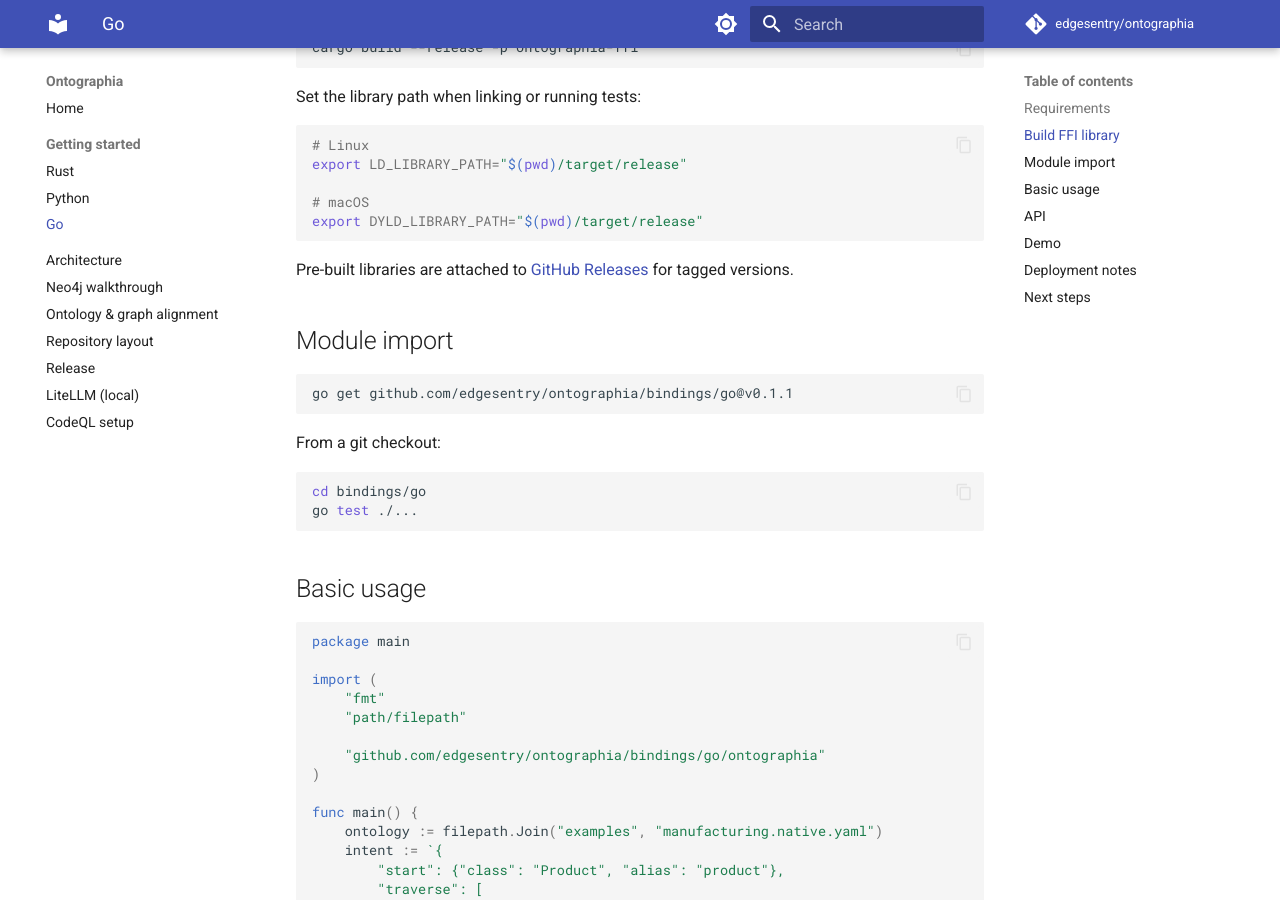
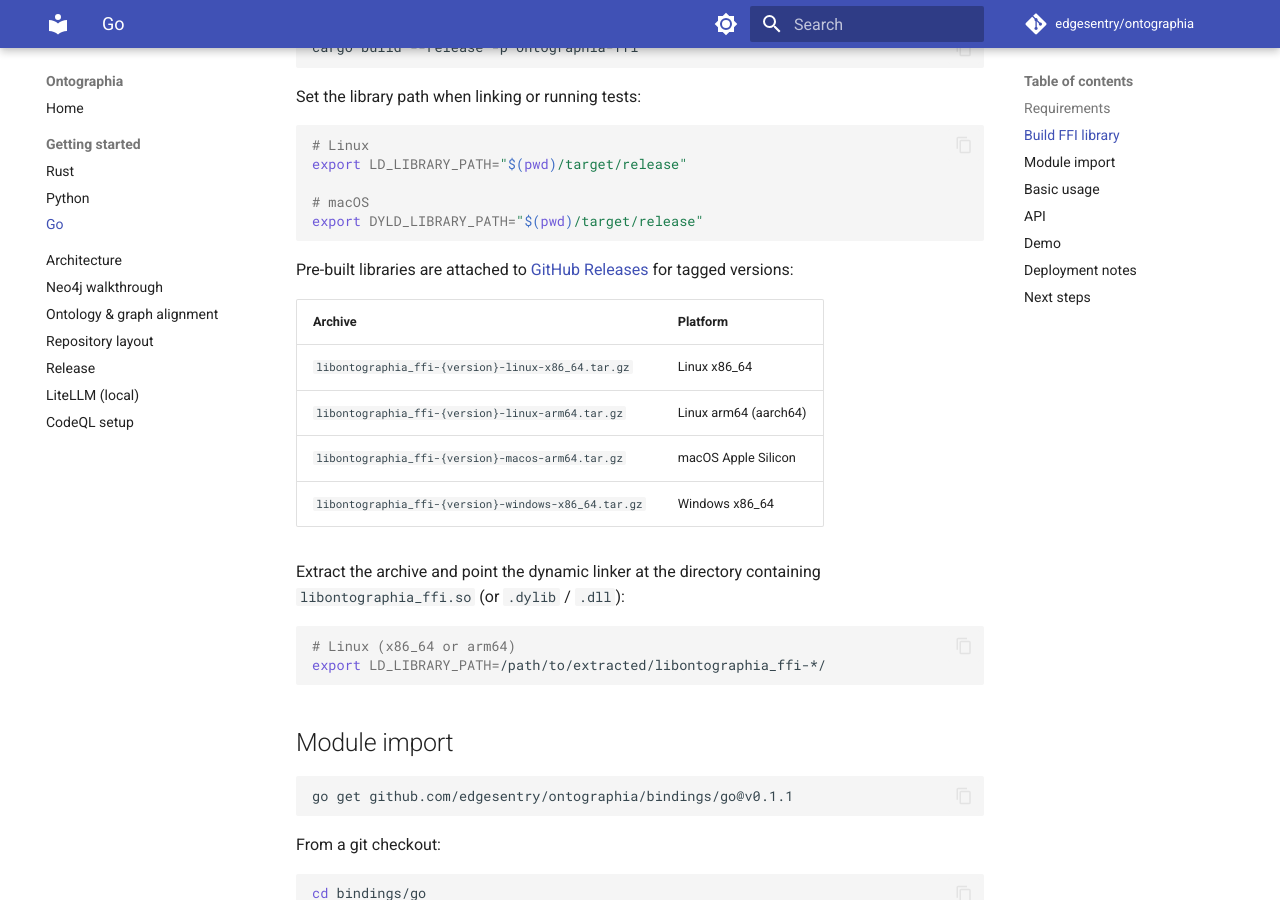
Before and after one commit to edgesentry/ontographia, an MkDocs documentation site: the page built from docs/go.md, in a window 1280 px wide and 900 px high, scrolled down 478 px. Built offline with MkDocs 1.6.1 and Material for MkDocs 9.7.7, drawn with Linux system fonts in a browser that asks for light colours; comment, search, counter and statistics services are not loaded.

Commit message:
Ship Linux arm64 FFI library for Go bindings (#31)
Add Linux arm64 FFI to release workflow.

Ship libontographia_ffi-linux-arm64 on ubuntu-24.04-arm runners and document the artifact for Go/cgo users (closes #30).

Co-authored-by: Cursor <cursoragent@cursor.com>

````diff
--- a/docs/go.md
+++ b/docs/go.md
@@ -24,7 +24,21 @@ export LD_LIBRARY_PATH="$(pwd)/target/release"
 export DYLD_LIBRARY_PATH="$(pwd)/target/release"
 ```
 
-Pre-built libraries are attached to [GitHub Releases](https://github.com/edgesentry/ontographia/releases) for tagged versions.
+Pre-built libraries are attached to [GitHub Releases](https://github.com/edgesentry/ontographia/releases) for tagged versions:
+
+| Archive | Platform |
+|---------|----------|
+| `libontographia_ffi-{version}-linux-x86_64.tar.gz` | Linux x86_64 |
+| `libontographia_ffi-{version}-linux-arm64.tar.gz` | Linux arm64 (aarch64) |
+| `libontographia_ffi-{version}-macos-arm64.tar.gz` | macOS Apple Silicon |
+| `libontographia_ffi-{version}-windows-x86_64.tar.gz` | Windows x86_64 |
+
+Extract the archive and point the dynamic linker at the directory containing `libontographia_ffi.so` (or `.dylib` / `.dll`):
+
+```bash
+# Linux (x86_64 or arm64)
+export LD_LIBRARY_PATH=/path/to/extracted/libontographia_ffi-*/
+```
 
 ## Module import
 
````
Also changed, not shown: docs/release.md (+2 -2 lines), 1 other file.
